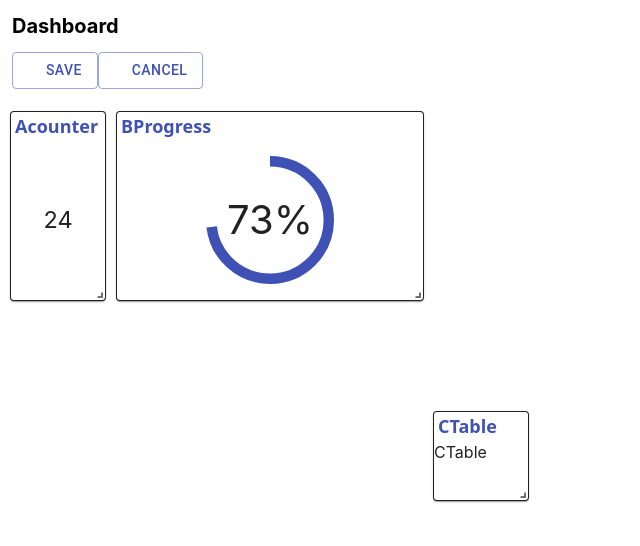
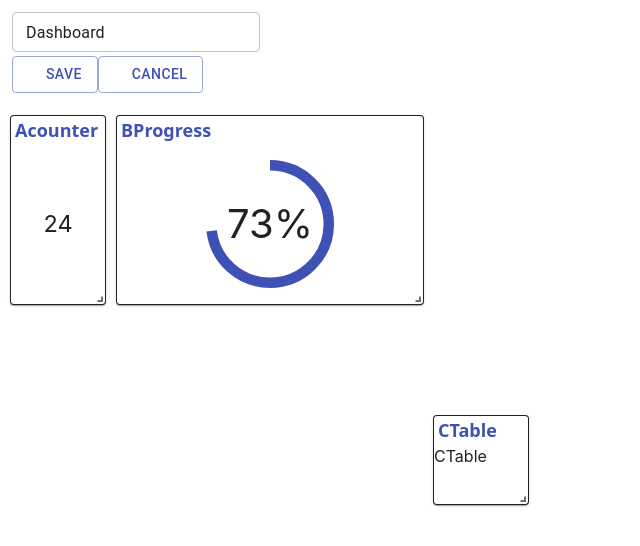
Before and after one commit to kjj7999/colorful-days, a React (Create React App) app in the folder frontend/: page /dashboard in a window 1280 px wide. Both pictures are taken after a click on the button "EDIT". Shown: the top 546 px of the page, without its empty margins (0-640 px from the left). Built offline with nearby package versions, Linux system fonts and the light colour scheme; some icons are missing.

Commit message:
edit title

```diff
--- a/frontend/src/pages/Dashboard.tsx
+++ b/frontend/src/pages/Dashboard.tsx
@@ -2,6 +2,7 @@ import { useEffect, useState } from "react";
 import "../../node_modules/react-grid-layout/css/styles.css";
 import "../../node_modules/react-resizable/css/styles.css";
 import { Layout, Layouts, Responsive, WidthProvider } from "react-grid-layout";
+import { TextField } from "@mui/material";
 import { FaRegEdit } from "react-icons/fa";
 import { FaRegCircleXmark, FaRegFloppyDisk } from "react-icons/fa6";
 import Widget from "../components/organisms/Widget";
@@ -25,6 +26,7 @@ let widgetInfos: WidgetInfo[] = [
 
 function Dashboard() {
   const [title, setTitle] = useState("Dashboard");
+  const [titleText, setTitleText] = useState("");
   const [layout, setLayout] = useState<Layouts>({ lg: layout1 });
   const [backupLayout, setBackupLayout] = useState<Layouts>({ lg: layout1 });
   const [breakpoint, setBreakPoint] = useState<String>("lg");
@@ -42,7 +44,7 @@ function Dashboard() {
 
   function onLayoutChange(currentLayout: Layout[], allLayouts: Layouts) {
     if (breakpoint === "lg" || breakpoint === "md") {
-      setLayout({ lg: currentLayout, md: currentLayout , sm: allLayouts.sm});
+      setLayout({ lg: currentLayout, md: currentLayout, sm: allLayouts.sm });
     } else if (breakpoint === "sm") {
       setLayout({
         lg: layout.lg.map((l) => {
@@ -80,6 +82,11 @@ function Dashboard() {
         return { ...l, static: !l.static };
       }),
     });
+    if (isEdit) {
+      setTitle(titleText);
+    } else {
+      setTitleText(title);
+    }
     setIsEdit(!isEdit);
   }
 
@@ -113,13 +120,34 @@ function Dashboard() {
   return (
     <div onClick={handleClick} onContextMenu={handleContextMenu}>
       <div className="p-3">
-        <span className={"text-xl font-bold"}>{title}</span>
+        <div className="h-8">
+          {!isEdit && <span className={"text-2xl font-bold"}>{title}</span>}
+          {isEdit && (
+            <TextField
+              id="title"
+              variant="outlined"
+              size="small"
+              value={titleText}
+              onChange={(e) => setTitleText(e.target.value)}
+            />
+          )}
+        </div>
         <div className={"mt-3 flex"}>
-          {isEdit && <ActionButton onClick={toggleEdit} icon={<FaRegFloppyDisk />}>Save</ActionButton>}
-          {isEdit && <ActionButton onClick={cancelEdit} icon={<FaRegCircleXmark />}>Cancel</ActionButton>}
-          {!isEdit && <ActionButton onClick={toggleEdit} icon={<FaRegEdit />}>
-            Edit
-          </ActionButton>}
+          {isEdit && (
+            <ActionButton onClick={toggleEdit} icon={<FaRegFloppyDisk />}>
+              Save
+            </ActionButton>
+          )}
+          {isEdit && (
+            <ActionButton onClick={cancelEdit} icon={<FaRegCircleXmark />}>
+              Cancel
+            </ActionButton>
+          )}
+          {!isEdit && (
+            <ActionButton onClick={toggleEdit} icon={<FaRegEdit />}>
+              Edit
+            </ActionButton>
+          )}
         </div>
       </div>
       <ResponsiveGridLayout
```
